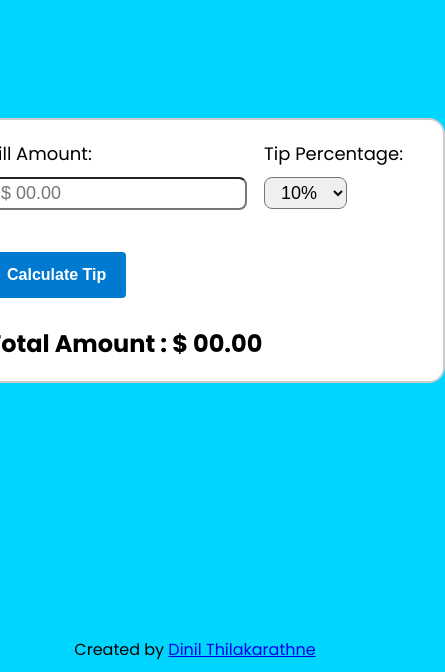
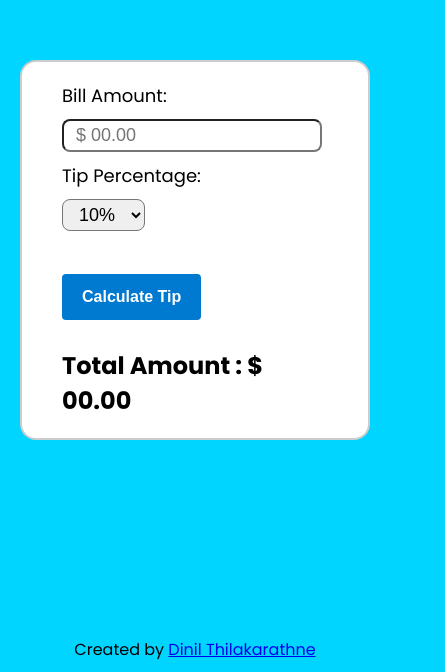
Before and after one commit to Dinil-Thilakarathne/50-js-projects, a plain HTML site: page tip calculator/index.html in a window 390 px wide. Shown: the part 172-844 px from the top of the page, 445 px wide, since content can reach past the window. Drawn offline with Linux system fonts and the light colour scheme.

Commit message:
Update style.css

```diff
--- a/tip calculator/style.css
+++ b/tip calculator/style.css
@@ -71,3 +71,13 @@ button:hover{
     position: absolute;
     bottom: 10px;
 }
+
+@media (max-width:768px) {
+    form{
+        min-width: 300px ;
+        max-width: 350px;
+    }
+    .input-groups{
+        flex-direction: column;
+    }
+}
```
